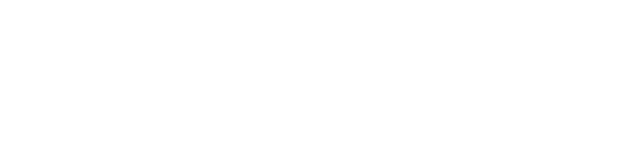
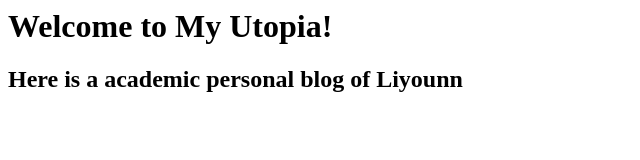
Before and after one commit to liyounn/liyounn.github.io, a plain HTML site: page index.html in a window 1280 px wide. Shown: the whole page, without its empty margins (0-640 px from the left). Drawn offline with Linux system fonts and the light colour scheme.

Commit message:
Update index.html

```diff
--- a/index.html
+++ b/index.html
@@ -1,5 +1,9 @@
 <html lang="en">
 <head>
   <meta charset="UTF-8">
-  <title>Liyounn</title>
+  <title>Liyounn's personal blog</title>
 </head>
+<body>
+  <h1>Welcome to My Utopia!</h1>
+  <h2>Here is a academic personal blog of Liyounn</h2>
+</body>
```
